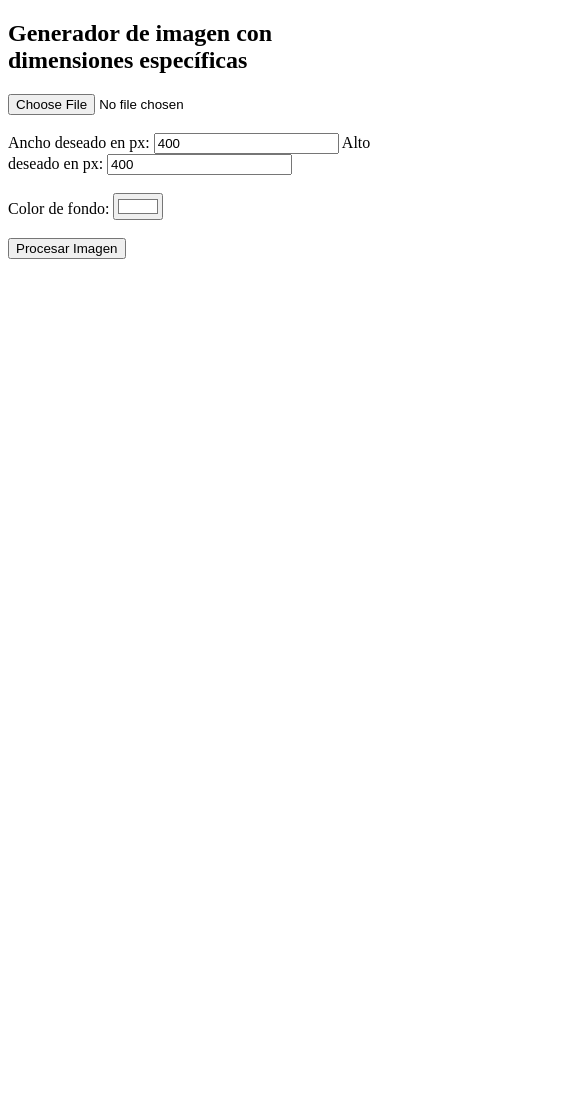
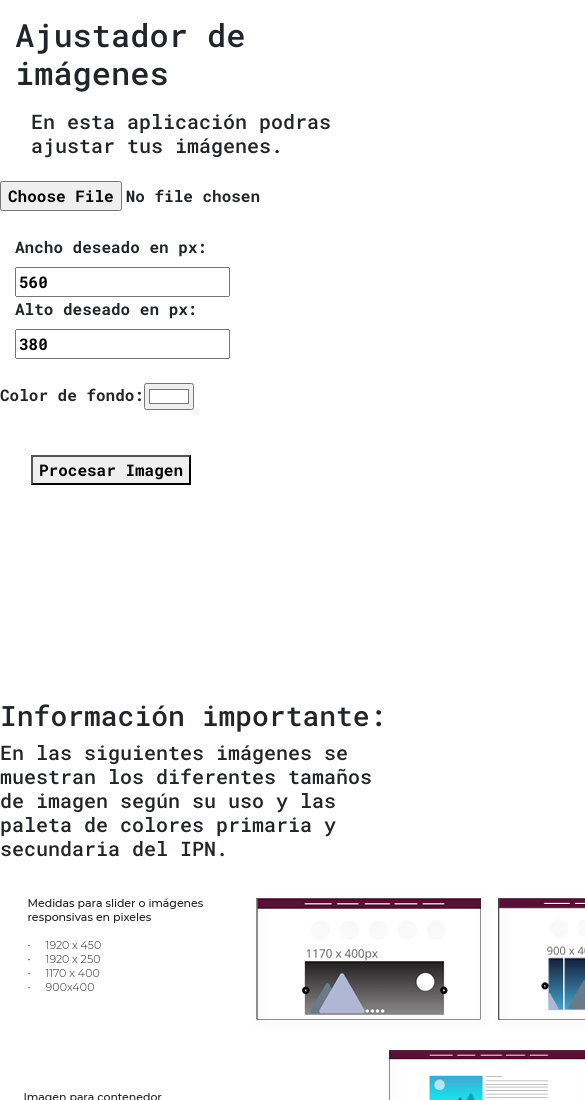
Before and after one commit to jonCampzar/imageFixer, a plain HTML site: page index.html in a window 390 px wide. Shown: the top 1100 px of the page, 585 px wide, since content can reach past the window. Before the commit the page ends 844 px from the top, so only its background shows below. Drawn offline with nearby package versions, Linux system fonts and the light colour scheme.

Commit message:
Add responsive design

```diff
--- /dev/null
+++ b/assets/css/styles.css
@@ -0,0 +1,21 @@
+@import url('https://fonts.googleapis.com/css2?family=Roboto+Mono:ital,wght@0,100..700;1,100..700&display=swap');
+
+*{
+  font-family: "Roboto Mono", monospace;
+  font-optical-sizing: auto;
+  font-weight:bold;
+  font-style: normal;
+
+}
+
+#img_sli{
+text-align: center;
+align-items: center;
+
+}
+
+#generate{
+    text-align: center;
+    justify-content: center;
+    align-items: center;
+}
--- a/index.html
+++ b/index.html
@@ -4,24 +4,90 @@
     <meta charset="UTF-8" />
     <meta name="viewport" content="width=device-width, initial-scale=1.0" />
     <title>Ajustador de imagenes</title>
+    <link
+      rel="stylesheet"
+      href="https://cdn.jsdelivr.net/npm/bootstrap@4.6.2/dist/css/bootstrap.min.css"
+      integrity="sha384-xOolHFLEh07PJGoPkLv1IbcEPTNtaed2xpHsD9ESMhqIYd0nLMwNLD69Npy4HI+N"
+      crossorigin="anonymous"
+    />
+    <link rel="stylesheet" href="assets/css/styles.css">
   </head>
   <body>
-    <h2>Generador de imagen con dimensiones específicas</h2>
+    <div class="container mt-3">
+    <h2>Ajustador de imágenes</h2>
+    <div class="row m-3">
+    <h5>En esta aplicación podras ajustar tus imágenes.</h5>
+    </div>
+    <div class="row mt-3">
 
-    <input type="file" id="fileInput" accept="image/*" /><br /><br />
+    <input type="file" id="fileInput" accept="image/*" />
+    </div>
+    <div class="row mt-4">
+      <div class="col">
     <label>Ancho deseado en px:</label>
-    <input type="number" id="targetWidth" value="400" />
+    <input type="number" id="targetWidth" value="560" />
+    </div>
+    <div class="col">
     <label>Alto deseado en px:</label>
-    <input type="number" id="targetHeight" value="400" /><br /><br />
+    <input type="number" id="targetHeight" value="380" />
+    </div>
+    </div>
+    <div class="row mt-4">
     <label>Color de fondo:</label>
-    <input type="color" id="bgColor" value="#ffffff" /><br /><br />
+    <input type="color" id="bgColor" value="#ffffff" />
+</div>
+<div class="row mt-4">
+  <div class="col m-3">
+    <button id="processBtn">Procesar Imagen</button>
+    </div>
+    </div>
+    <div class="row m-3" id="generate">
+    <canvas id="canvas"></canvas>
+    </div>
+        <div class="row m-3" id="generate">
+          <div class="col bu">
+<button id="downloadBtn" style="display: none" type="button" class="btn btn-success">Descargar</button>
+          </div>
 
-    <button id="processBtn">Procesar Imagen</button>
-    <button id="downloadBtn" style="display: none">Descargar</button>
+</div>
 
-    <br />
-    <canvas id="canvas"></canvas>
+    <div class="row">
+<h3>
+  Información importante:
+</h3>
+<h5>
+  En las siguientes imágenes se muestran los diferentes tamaños de imagen según su uso y las paleta de colores primaria y secundaria del IPN.
+</h5>
+    </div>
+    <div class="row mt-2">
+      <div class="col" id="img_sli">
+        <img src="assets/img/sliders.PNG" alt="">
+      </div>
+    </div>
+    <div class="row mt-2">
+      <div class="col" id="img_sli">
+        <img src="assets/img/generic.PNG" alt="">
+      </div>
+    </div>
+    <div class="row m-2">
+      <div class="col" id="img_sli">
+        <img src="assets/img/palette.PNG" alt="">
+      </div>
+    </div>
+    </div>
+    </div>
+
 
     <script src="index.js"></script>
+    <script
+      src="https://cdn.jsdelivr.net/npm/jquery@3.5.1/dist/jquery.slim.min.js"
+      integrity="sha384-DfXdz2htPH0lsSSs5nCTpuj/zy4C+OGpamoFVy38MVBnE+IbbVYUew+OrCXaRkfj"
+      crossorigin="anonymous"
+    ></script>
+    <script
+      src="https://cdn.jsdelivr.net/npm/bootstrap@4.6.2/dist/js/bootstrap.bundle.min.js"
+      integrity="sha384-Fy6S3B9q64WdZWQUiU+q4/2Lc9npb8tCaSX9FK7E8HnRr0Jz8D6OP9dO5Vg3Q9ct"
+      crossorigin="anonymous"
+    ></script>
   </body>
 </html>
--- a/index.js
+++ b/index.js
@@ -47,7 +47,7 @@
 
     downloadBtn.addEventListener("click", () => {
       const link = document.createElement("a");
-      link.download = "imagen_final.png";
+      link.download = "imagen_ajustada.png";
       link.href = canvas.toDataURL("image/png");
       link.click();
     });
```
Also changed, not shown: assets/img/generic.PNG (added), assets/img/palette.PNG (added), assets/img/sliders.PNG (added).
